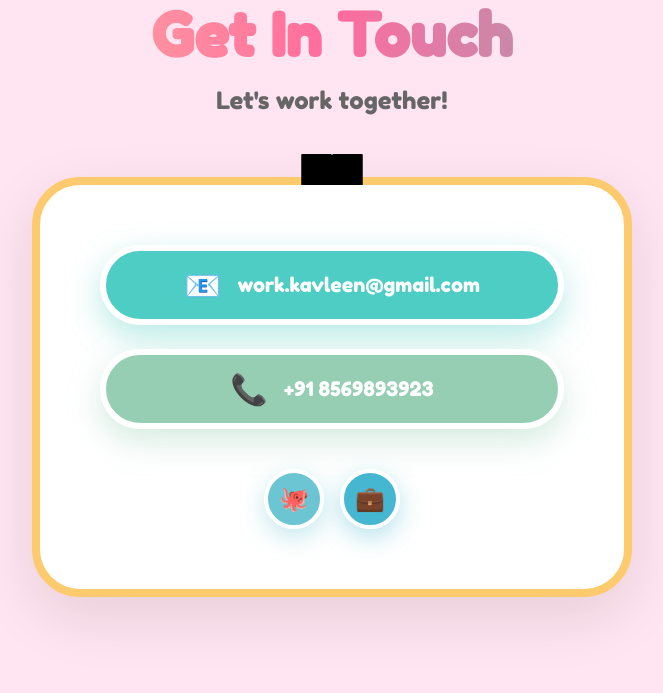
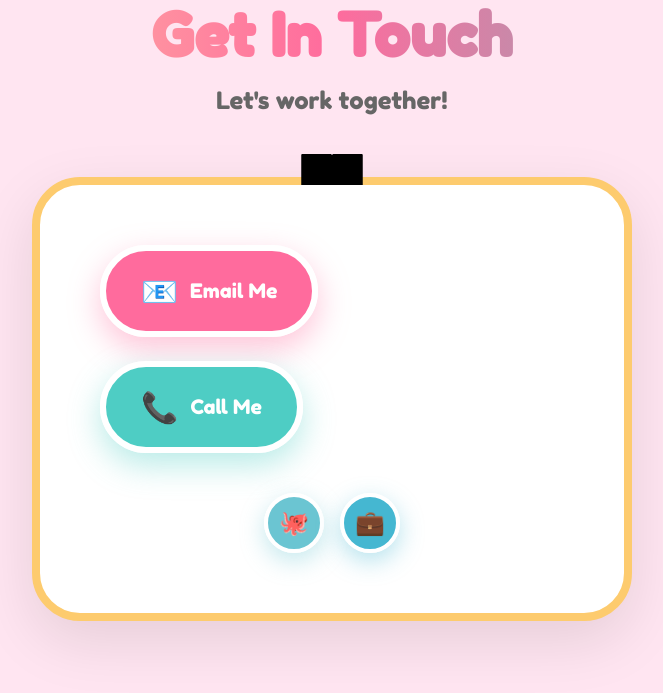
Before and after one commit to kavleensaluja22/portfolio, a Django app: page / in a window 1280 px wide. Shown: the part 4389-5082 px from the top of the page, without its empty margins (308-971 px from the left). Before the commit the page ends 5003 px from the top, so only its background shows below. Run offline with Django 5.2, Linux system fonts and the light colour scheme; data comes from the database, SQL or seed files in the repository.

Commit message:
mail fix

```diff
--- a/templates/portfolio/index.html
+++ b/templates/portfolio/index.html
@@ -320,15 +320,15 @@
                       </a> {% endcomment %}
 
 
-                    <div class="contact-info email-info">
-                        <span class="contact-emoji">📧</span>
-                        <span class="contact-text">work.kavleen@gmail.com</span>
-                    </div>
-
-                    <div class="contact-info phone-info">
-                        <span class="contact-emoji">📞</span>
-                        <span class="contact-text">+91 8569893923</span>
-                    </div>
+                      <a href="mailto:work.kavleen@gmail.com?subject=Let%27s%20Work%20Together&body=Hi%20Kavleen%2C%20I%20saw%20your%20portfolio..." class="action-button email-button">
+                        <span class="button-emoji">📧</span>
+                        <span class="button-text">Email Me</span>
+                      </a>
+
+                      <a href="tel:+918569893923" class="action-button call-button">
+                        <span class="button-emoji">📞</span>
+                        <span class="button-text">Call Me</span>
+                    </a>
                 </div>
 
                 <div class="social-links">
```
